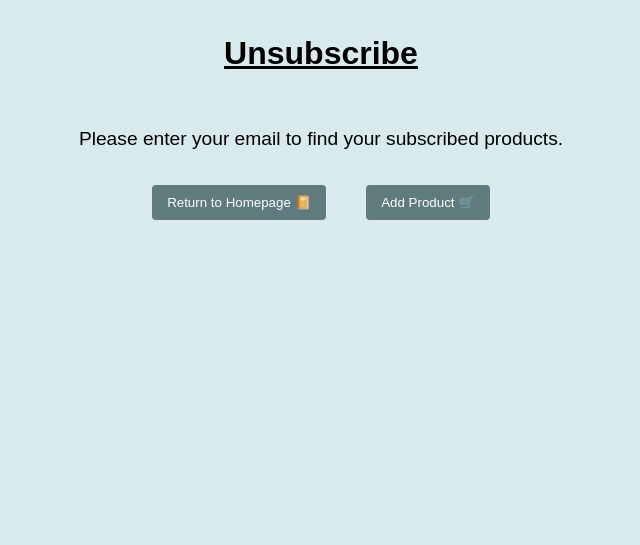
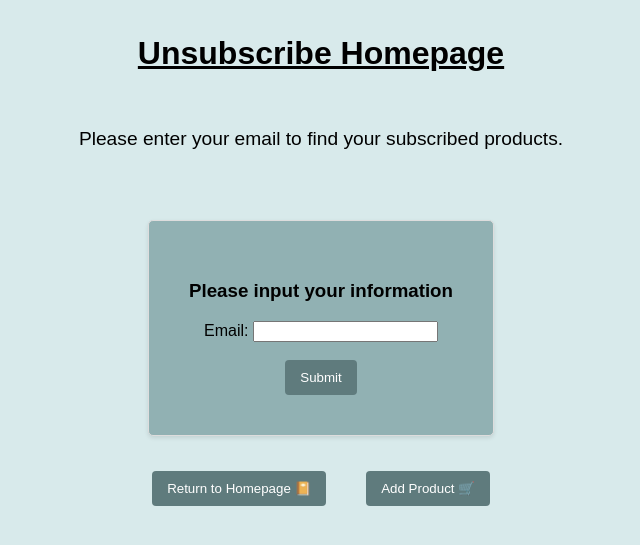
Before and after one commit to Zander-Snow-Sigma/personal_sale_tracker, a Flask app: page /unsubscribe in a window 1280 px wide. Shown: the top 545 px of the page, without its empty margins (319-959 px from the left). Run offline with Flask 3, Linux system fonts and the light colour scheme; some libraries are stand-ins or nearby versions.

```diff
--- a/pipeline/templates/unsubscribe/unsubscribe_website.html
+++ b/pipeline/templates/unsubscribe/unsubscribe_website.html
@@ -30,9 +30,9 @@
 
         .container {
             text-align: center;
-            max-width: 600px;
+            max-width: 2000px;
             margin: 35px;
-            padding: 20px;
+            padding: 40px;
             border: 1px solid #ddd;
             border-radius: 5px;
             box-shadow: 0 2px 4px rgba(0, 0, 0, 0.1);
@@ -57,11 +57,38 @@
             gap: 40px;
         }
     </style>
+     <script>
+        document.addEventListener('DOMContentLoaded', function() {
+            var form = document.querySelector('form');
+            var submitButton = form.querySelector('button[type="submit"]');
+
+            submitButton.disabled = true;
+
+            function checkFormValidity() {
+                var isValid = form.checkValidity();
+                submitButton.disabled = !isValid;
+            }
+
+            Array.from(form.elements).forEach(function(element) {
+                element.addEventListener('input', checkFormValidity);
+            });
+        });
+    </script>
 </meta>
 </meta>
 <body>
-    <h1>Unsubscribe</h1>
+    <h1>Unsubscribe Homepage</h1>
     <p>Please enter your email to find your subscribed products.</p>
+
+    <div class="container" id="submit">
+        <h3>Please input your information</h3>
+        <form action="/unsubscribe" method="post">
+            <label for="email">Email:</label>
+            <input type="email" id="email" name="email" required>
+            <br> <br>
+            <button type="submit">Submit</button>
+        </form>
+    </div>
 
     <div class="buttons-container">
         <div class="button" id="homepage_button">
```
